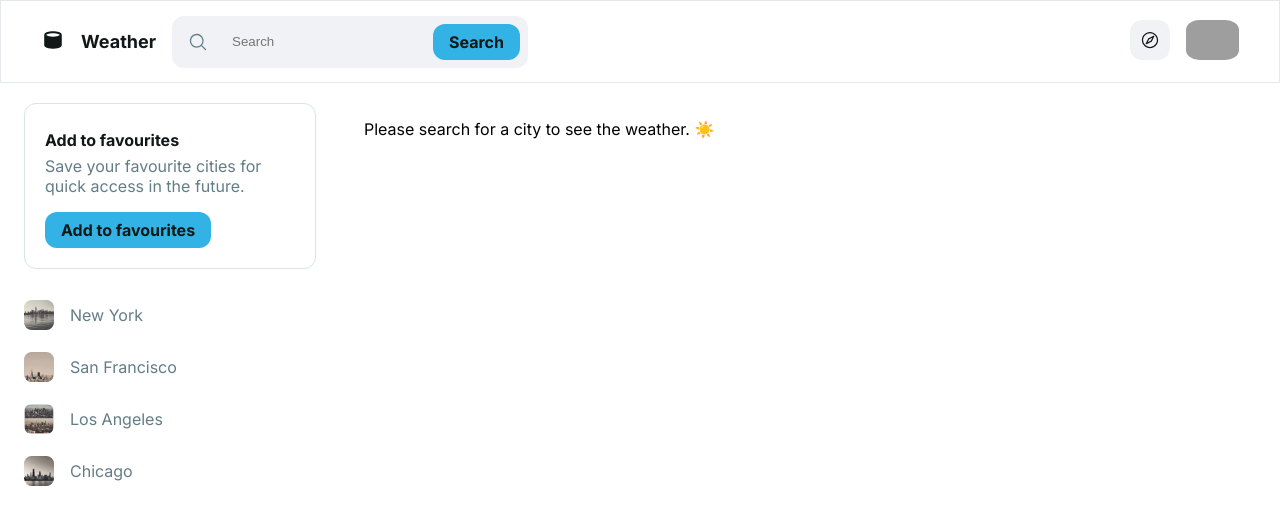
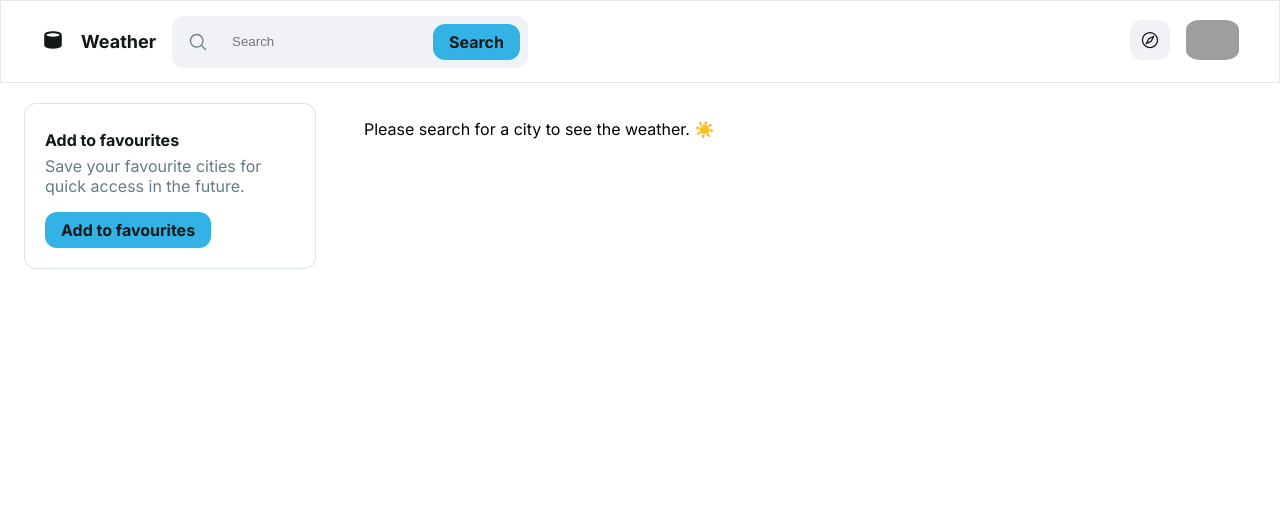
Before and after one commit to deeonwuli/weather-app-task, a React (Vite) app: page / in a window 1280 px wide. Shown: the top 524 px of the page. Built offline with nearby package versions, Linux system fonts and the light colour scheme; grey boxes are pictures that could not be loaded.

Commit message:
feat: implement favourite cities functionality

```diff
--- a/src/components/main-layout/sidebar/CityItem.tsx
+++ b/src/components/main-layout/sidebar/CityItem.tsx
@@ -1,16 +1,20 @@
 import styled from "styled-components";
 import Icon from "../../common/Icon";
 import { LabeledCardProps } from "../../../types/LabeledCardProps";
+import { cities } from "../../../constants/cities";
 
 const CityItem = (props: { city: LabeledCardProps }) => {
   const { title, imageUrl } = props.city;
+
+  const randomNumber = Math.floor(Math.random() * cities.length);
+  const randomImageUrl = cities[randomNumber].imageUrl;
 
   return (
     <CityContainer>
       {imageUrl !== "" ? (
         <CityThumbnail src={imageUrl} alt={title} height="30px" />
       ) : (
-        <EmptyThumbnail />
+        <CityThumbnail src={randomImageUrl} alt={title} height="30px" /> // Using random city thumbnails here
       )}
 
       <p>{title}</p>
@@ -30,10 +34,3 @@ const CityContainer = styled.div`
 const CityThumbnail = styled(Icon)`
   border-radius: 25%;
 `;
-
-const EmptyThumbnail = styled.div`
-  height: 2rem;
-  width: 2rem;
-  border-radius: 25%;
-  background-color: #dbe3e5;
-`;
--- a/src/components/main-layout/sidebar/Sidebar.tsx
+++ b/src/components/main-layout/sidebar/Sidebar.tsx
@@ -1,9 +1,14 @@
 import styled from "styled-components";
 import CityItem from "./CityItem";
 import Button from "../../common/Button";
-import { cities } from "../../../constants/cities";
+import { useCityWeather } from "../../../contexts/city-weather-context";
+import { useFavouriteCities } from "../../../hooks/useFavouriteCities";
 
 const Sidebar = () => {
+  const { cityWeather } = useCityWeather();
+  const { favouriteCities, updateFavouriteCities } =
+    useFavouriteCities(cityWeather);
+
   return (
     <Aside>
       <FavouritesContainer>
@@ -11,11 +16,13 @@ const Sidebar = () => {
         <StyledText>
           Save your favourite cities for quick access in the future.
         </StyledText>
-        <Button>Add to favourites</Button>
+        <Button onClick={updateFavouriteCities} disabled={!cityWeather}>
+          Add to favourites
+        </Button>
       </FavouritesContainer>
 
-      {cities.map((city) => (
-        <CityItem key={city.title} city={city} />
+      {favouriteCities.map(({ city }) => (
+        <CityItem key={city} city={{ title: city, imageUrl: "" }} />
       ))}
     </Aside>
   );
--- /dev/null
+++ b/src/hooks/useFavouriteCities.ts
@@ -0,0 +1,45 @@
+import { useEffect, useState } from "react";
+import { City } from "../types/City";
+import { CityWeather } from "../types/CityWeather";
+
+export function useFavouriteCities(cityWeather: CityWeather | undefined) {
+  const [favouriteCities, setFavouriteCities] = useState<City[]>([]);
+
+  useEffect(() => {
+    if (favouriteCities.length !== favouriteCities.length) {
+      const existingFavouriteCities = getFavouriteCities();
+      setFavouriteCities(existingFavouriteCities);
+    }
+  }, [favouriteCities]);
+
+  const updateFavouriteCities = () => {
+    addCityToFavourites(favouriteCities, cityWeather?.name ?? "");
+    const updatedFavouriteCities = getFavouriteCities();
+
+    setFavouriteCities(updatedFavouriteCities);
+  };
+
+  return {
+    favouriteCities: favouriteCities,
+    updateFavouriteCities: updateFavouriteCities,
+  };
+}
+
+function getFavouriteCities(): City[] {
+  const favouriteCitiesData = localStorage.getItem("favourites");
+
+  return favouriteCitiesData ? JSON.parse(favouriteCitiesData) : [];
+}
+
+function addCityToFavourites(favouriteCities: City[], city: string): void {
+  const uniqueCities = [
+    ...new Set(
+      favouriteCities.map((favouriteCity) => favouriteCity.city).concat(city)
+    ),
+  ];
+  const updatedFavourites: City[] = uniqueCities.map((city) => ({
+    city: city,
+  }));
+
+  return localStorage.setItem("favourites", JSON.stringify(updatedFavourites));
+}
--- /dev/null
+++ b/src/types/City.ts
@@ -0,0 +1,3 @@
+export type City = {
+  city: string;
+};
```
Also changed, not shown: 1 other file (tests, documents, lock files or other folders).
